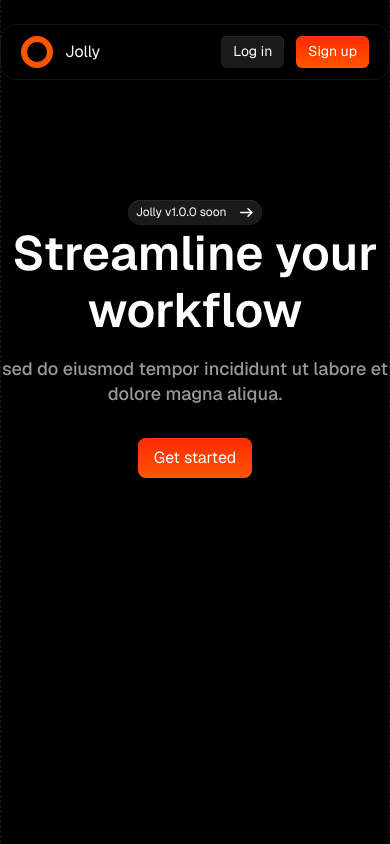
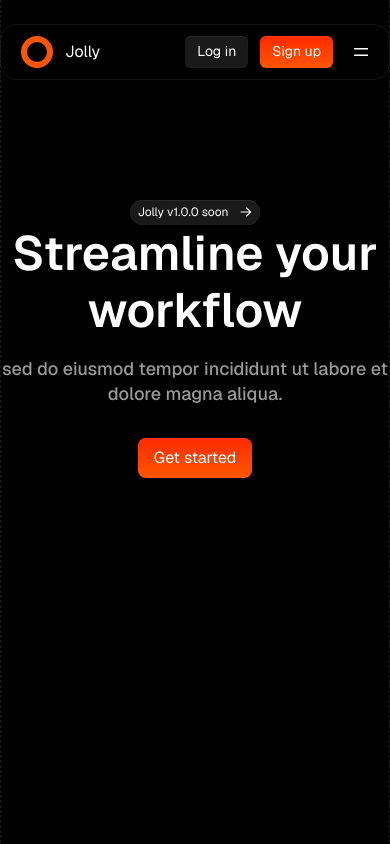
Before and after one commit to hiyankey/acme, a Next.js app: page / in a window 390 px wide. Shown: the top 844 px of the page. Built offline with nearby package versions, Linux system fonts and the light colour scheme.

Commit message:
feat (mobile menu): do toggle menu

```diff
--- a/app/globals.css
+++ b/app/globals.css
@@ -12,5 +12,5 @@
 	}
 	body {
 		@apply w-screen min-h-[100dvh] grid grid-rows-[auto_1fr_auto] bg-black font-sans text-rg text-white;
-			}
+	}
 }
--- a/app/page.tsx
+++ b/app/page.tsx
@@ -11,7 +11,7 @@ export default function Home() {
 				<Hero>
 					<div className="flex flex-col items-center max-w-[80rem] mx-auto">
 						<Button href="#" variant={"secondary"} size={"sm"}>
-							Jolly v1.0.0 soon <ArrowRight className="ml-3" />
+							Jolly v1.0.0 soon <ArrowRight className="ml-3 h-3 w-3" />
 						</Button>
 						<Headline className="mb-4">Streamline your workflow</Headline>
 						<Caption className="mb-8">
--- a/app/ui/header.tsx
+++ b/app/ui/header.tsx
@@ -5,6 +5,7 @@ import { motion, useMotionValueEvent, useScroll } from "motion/react";
 import { Logo } from "./icons/logo";
 import Link from "next/link";
 import { Button } from "./button";
+import { MenuIcon } from "./icons/menu";
 
 export function Header() {
 	const [isHidden, setIsHidden] = useState(false);
@@ -17,6 +18,8 @@ export function Header() {
 			lastYRef.current = y;
 		}
 	});
+
+	const [isOpen, setIsOpen] = useState(false);
 	return (
 		<motion.header
 			className="pt-6 fixed top-0 w-full"
@@ -33,13 +36,19 @@ export function Header() {
 			}}
 			transition={{ duration: 0.2 }}
 		>
-			<Container className="bg-transparent backdrop-blur-[12px] items-center rounded-[1.6rem] border-[#fff]/[.08] border flex px-5 h-header-height">
+			<Container
+				className={`md:bg-transparent items-start py-[1.1rem] md:py-0 backdrop-blur-[12px] md:items-center rounded-[1.6rem] border-[#fff]/[.08] border flex px-5 md:h-header-height relative ${isOpen ? "h-[calc(100vh-var(--header-height))] bg-black" : "h-header-height items-center"}`}
+			>
 				<Link href={"/"} className="flex items-center">
 					<Logo className="mr-3" /> Jolly
 				</Link>
 				<div className="ml-auto flex items-center space-x-5">
-					<nav className="hidden md:block">
-						<ul className="flex [&_li]:ml-3 [&_a]:text-sm [&_a]:text-[#999] [&_a:hover]:text-[#c9c9c9] [&_a]:transition-colors ease-in">
+					<nav
+						className={`md:visible transition-[visibility] delay-300 ${isOpen ? "visible " : "invisible"}`}
+					>
+						<ul
+							className={`flex flex-col left-0 top-[--header-height] px-6 md:px-0 w-full md:auto md:top-0 fixed md:relative md:opacity-100 md:flex-row md:[&_li]:ml-3 md:[&_a]:text-sm [&_a]:text-[#999] [&_a:hover]:text-[#c9c9c9] transition-opacity duration-500 [&_li]:h-header-height [&_li]:flex [&_li]:items-center  md:[&_li]:h-auto [&_a]:text-lg [&_a]:transition-colors ease-in ${isOpen ? "opacity-100" : "opacity-0"}`}
+						>
 							<li>
 								<Link href={"#"}>Product</Link>
 							</li>
@@ -60,6 +69,13 @@ export function Header() {
 						</Button>
 						<Button href="#">Sign up</Button>
 					</div>
+					<button
+						type="button"
+						className="md:hidden"
+						onClick={() => setIsOpen((prev) => !prev)}
+					>
+						<MenuIcon />
+					</button>
 				</div>
 			</Container>
 		</motion.header>
--- a/app/ui/icons/arrow-right.tsx
+++ b/app/ui/icons/arrow-right.tsx
@@ -1,26 +1,17 @@
 export const ArrowRight = ({ className }: { className?: string }) => (
 	// biome-ignore lint/a11y/noSvgWithoutTitle: <explanation>
 	<svg
+		height="16"
+		strokeLinejoin="round"
+		viewBox="0 0 16 16"
 		width="16"
-		height="15"
-		viewBox="0 0 16 15"
-		fill="none"
-		xmlns="http://www.w3.org/2000/svg"
 		className={`${className}`}
 	>
 		<path
-			d="M13.8055 7.5H2.69441"
-			stroke="currentColor"
-			strokeWidth="1.5"
-			strokeLinecap="round"
-			strokeLinejoin="round"
-		/>
-		<path
-			d="M10.0277 3.72217L13.8055 7.49995L10.0277 11.2777"
-			stroke="currentColor"
-			strokeWidth="1.5"
-			strokeLinecap="round"
-			strokeLinejoin="round"
+			fillRule="evenodd"
+			clipRule="evenodd"
+			d="M9.53033 2.21968L9 1.68935L7.93934 2.75001L8.46967 3.28034L12.4393 7.25001H1.75H1V8.75001H1.75H12.4393L8.46967 12.7197L7.93934 13.25L9 14.3107L9.53033 13.7803L14.6036 8.70711C14.9941 8.31659 14.9941 7.68342 14.6036 7.2929L9.53033 2.21968Z"
+			fill="currentColor"
 		/>
 	</svg>
 );
--- /dev/null
+++ b/app/ui/icons/menu.tsx
@@ -0,0 +1,11 @@
+export const MenuIcon = () => (
+	// biome-ignore lint/a11y/noSvgWithoutTitle: <explanation>
+	<svg height="16" strokeLinejoin="round" viewBox="0 0 16 16" width="16">
+		<path
+			fillRule="evenodd"
+			clipRule="evenodd"
+			d="M1.75 4H1V5.5H1.75H14.25H15V4H14.25H1.75ZM1.75 10.5H1V12H1.75H14.25H15V10.5H14.25H1.75Z"
+			fill="currentColor"
+		/>
+	</svg>
+);
```
